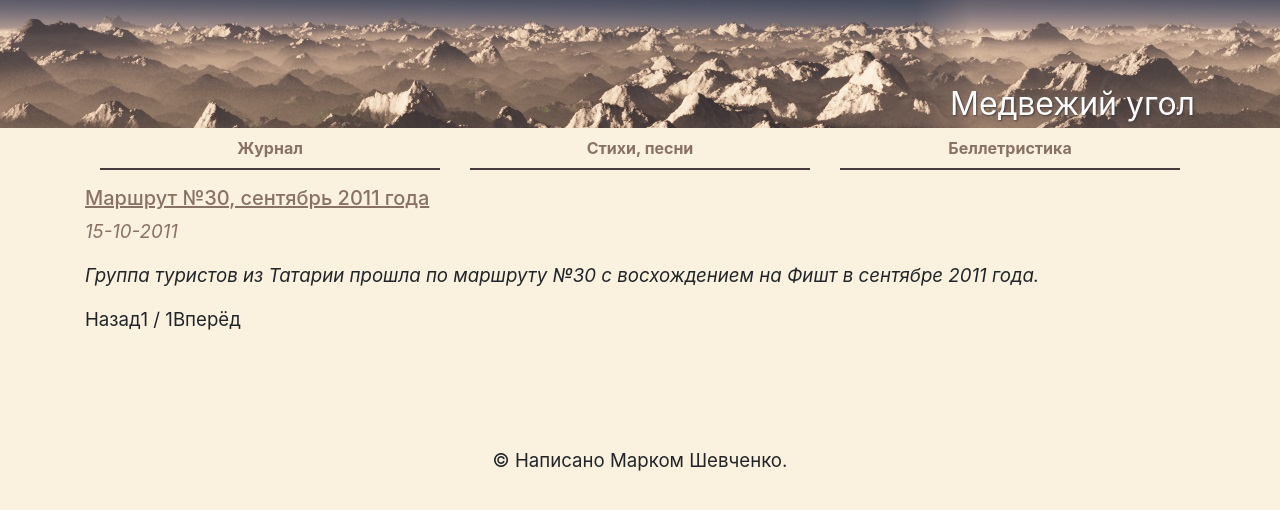
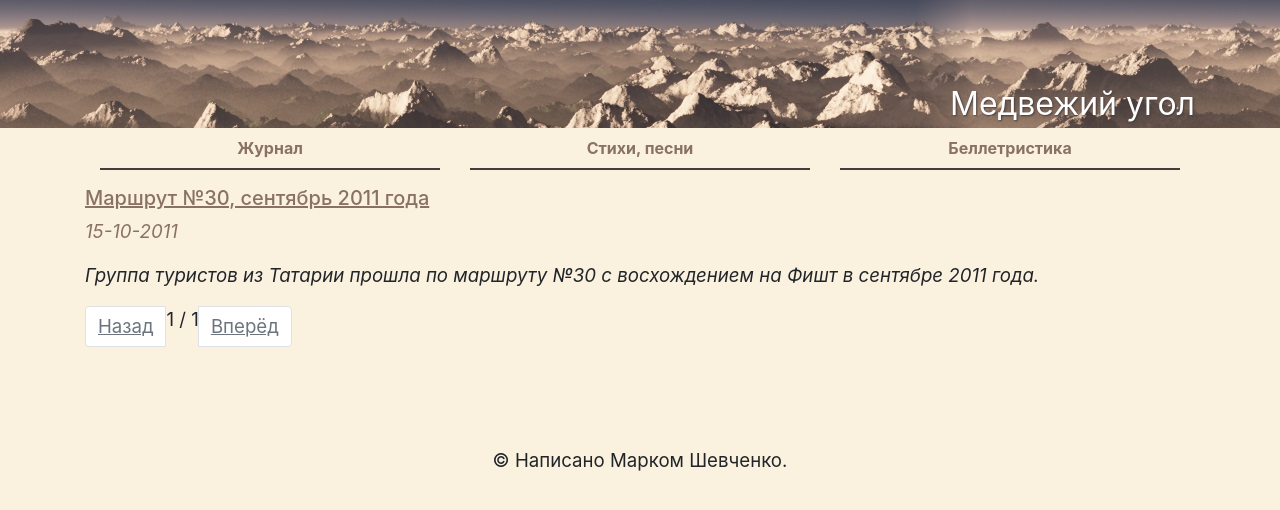
Before and after one commit to mark-shevchenko-name/mark-shevchenko-name.github.io, a Jekyll site: the page built from blog/index.html, in a window 1280 px wide. Shown: the top 510 px of the page. Built offline with Jekyll 4.4.1, drawn with Linux system fonts in a browser that asks for light colours; the list of posts is cut into pages by our own code.

Commit message:
Подправил паджинацию

```diff
--- a/_layouts/post.html
+++ b/_layouts/post.html
@@ -1,6 +1,10 @@
 ---
 layout: main
 ---
+
+<p class="breadcrumbs">
+  <a href="{{ "/blog" | relative_url }}">Журнал</a>&nbsp;&raquo; {{ page.title | escape }}
+</p>
 
 <h2>{{ page.title }}{% if page.subtitle %}<br /><small>{{ page.subtitle }}</small>{% endif %}</h2>
 {% if page.description %}<p>{{ page.description }}</p>{% endif %}
--- a/blog/index.html
+++ b/blog/index.html
@@ -9,16 +9,18 @@ title: Журнал
   <p><em>{{ post.excerpt | strip_html | normalize_whitespace | escape }}</em></p>
 {% endfor %}
 
+<nav>
   <ul class="pagination">
     {% if paginator.previous_page %}
       <li class="page-item"><a class="page-link" href="{{ paginator.previous_page_path }}">Назад</a></li>
     {% else %}
-    <li class="page-item disabled">Назад</li>
+      <li class="page-item disabled"><a class="page-link" href="{{ paginator.previous_page_path }}">Назад</a></li>
     {% endif %}
       <li class="page-item disabled">{{ paginator.page }} / {{ paginator.total_pages }}</li>
     {% if paginator.next_page %}
       <li class="page-item"><a class="page-link" href="{{ paginator.next_page_path }}">Вперёд</a></li>
     {% else %}
-    <li class="page-item disabled">Вперёд</li>
+      <li class="page-item disabled"><a class="page-link" href="{{ paginator.next_page_path }}">Вперёд</a></li>
     {% endif %}
   </ul>
+</nav>
```
Lines whose indentation alone changed are shown as unchanged.
